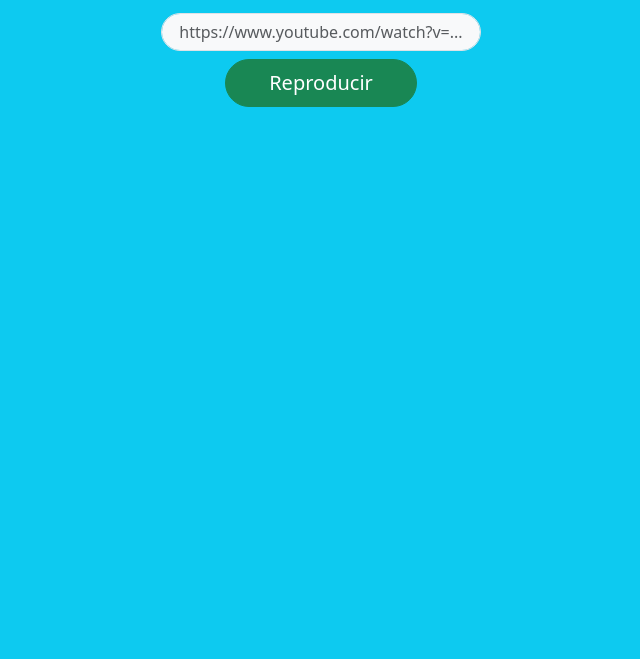
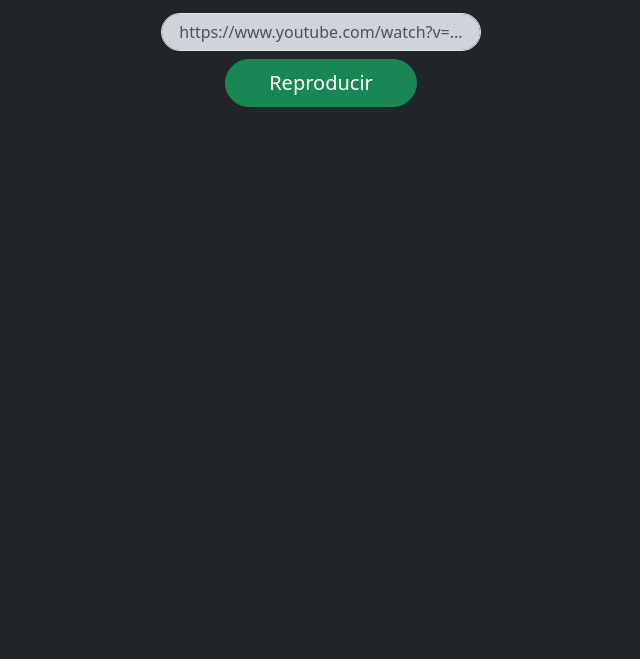
Before and after one commit to SrCroqueta/-Fuck-YouTube, a plain HTML site: page index.html in a window 1280 px wide. Shown: the part 141-800 px from the top of the page, without its empty margins (319-959 px from the left). Drawn offline with nearby package versions, Linux system fonts and the light colour scheme.

Commit message:
Cambio de colores.

```diff
--- a/css/style-bootstrap.css
+++ b/css/style-bootstrap.css
@@ -7,3 +7,7 @@
     padding: 20px;
     overflow: auto;
 }
+
+body {
+    color: darkgray;
+}
--- a/index.html
+++ b/index.html
@@ -7,14 +7,14 @@
     <link href="https://cdn.jsdelivr.net/npm/bootstrap@5.3.3/dist/css/bootstrap.min.css" rel="stylesheet" integrity="sha384-QWTKZyjpPEjISv5WaRU9OFeRpok6YctnYmDr5pNlyT2bRjXh0JMhjY6hW+ALEwIH" crossorigin="anonymous">
     <link rel="stylesheet" href="css/style-bootstrap.css">
 </head>
-<body class="bg-info">
+<body class="bg-dark">
     <div class="text-center">
         <div class="text-center mt-5">
             <h1>(Fuck)YouTube</h1>
             <h3>Insertar vídeo de YouTube</h3>
             <form class="mt-3" id="youtubeForm">
                 <div class="d-flex justify-content-center">
-                    <input type="text" class="form-control input-group-text rounded-pill border border-1 w-25" aria-label="Sizing example input" aria-describedby="inputGroup-sizing-lg" id="youtubeUrl" placeholder="https://www.youtube.com/watch?v=...">
+                    <input type="text" class="bg-dark-subtle form-control input-group-text rounded-pill border border-1 w-25" aria-label="Sizing example input" aria-describedby="inputGroup-sizing-lg" id="youtubeUrl" placeholder="https://www.youtube.com/watch?v=...">
                 </div>
                 <div class="d-flex justify-content-center">
                     <button type="submit" class="btn btn-success btn-lg rounded-pill w-15 mt-2">Reproducir</button>
--- a/js/youtube_embed.js
+++ b/js/youtube_embed.js
@@ -7,7 +7,7 @@ document.getElementById('youtubeForm').addEventListener('submit', function(event
         const iframe = `<iframe width="1280" height="800" src="${embedUrl}" frameborder="0" allow="accelerometer; autoplay; clipboard-write; encrypted-media; gyroscope; picture-in-picture" allowfullscreen></iframe>`;
         const videoContainer = document.getElementById('videoContainer');
         videoContainer.innerHTML = iframe;
-        videoContainer.classList.add('bg-white'); // Agregar la clase bg-white al div videoContainer
+        videoContainer.classList.add('bg-black'); // Agregar la clase bg-white al div videoContainer
     } else {
         alert('Por favor, introduce una URL válida de YouTube.');
     }
```
